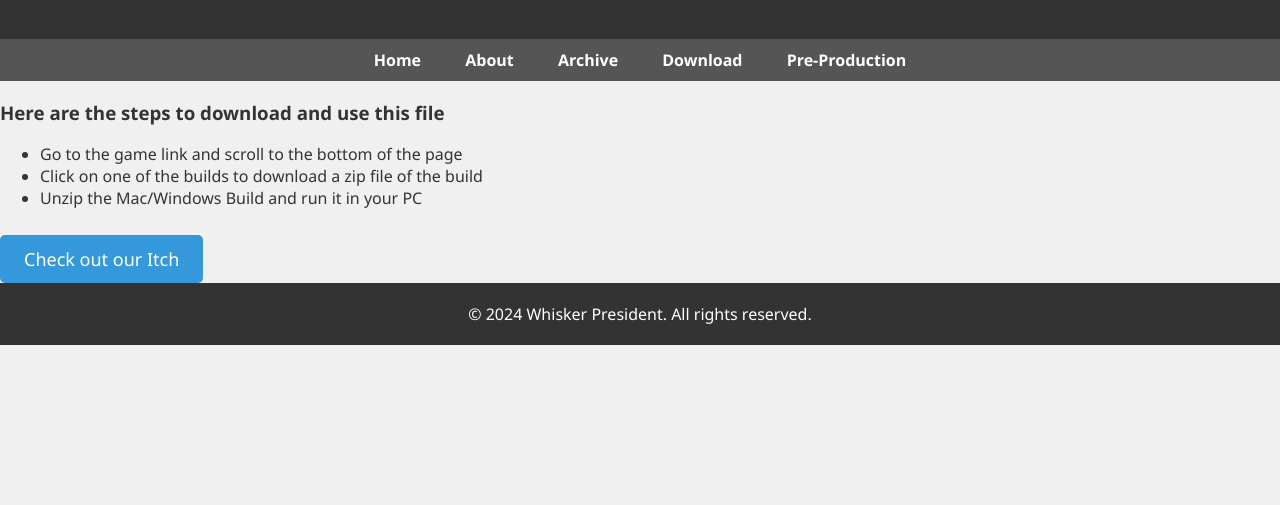
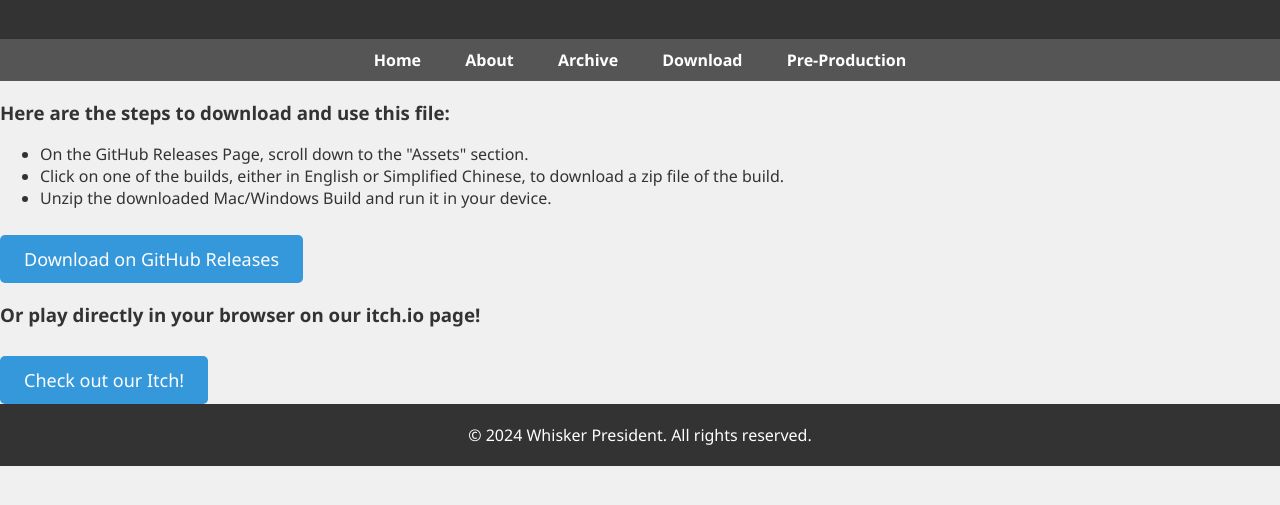
Before and after one commit to Oolongtea02/KittyGangBureau, a plain HTML site: page download.html in a window 1280 px wide. Shown: the part 87-592 px from the top of the page. Drawn offline with Linux system fonts and the light colour scheme.

Commit message:
updating to use github releases for download

```diff
--- a/download.html
+++ b/download.html
@@ -74,14 +74,19 @@
 </nav>
 
 <section>
-    <h3>Here are the steps to download and use this file</h3>
+    <h3>Here are the steps to download and use this file:</h3>
     <ul>
-    <li>Go to the game link and scroll to the bottom of the page</li>
-    <li>Click on one of the builds to download a zip file of the build</li>
-    <li>Unzip the Mac/Windows Build and run it in your PC</li>
+    <li>On the GitHub Releases Page, scroll down to the "Assets" section.</li>
+    <li>Click on one of the builds, either in English or Simplified Chinese, to download a zip file of the build.</li>
+    <li>Unzip the downloaded Mac/Windows Build and run it in your device.</li>
     </ul>
 </section>
-<a href="https://scrubers.itch.io/whisker-president-3c" class="download-button">Check out our Itch</a>
+<a href="https://github.com/aplaxco1/WhiskerPresident/releases/tag/v0.1.0-alpha" class="download-button">Download on GitHub Releases</a>
+
+<section>
+    <h3>Or play directly in your browser on our itch.io page!</h3>
+</section>
+<a href="https://scrubers.itch.io/whisker-president-3c" class="download-button">Check out our Itch!</a>
 
 <footer>
     &copy; 2024 Whisker President. All rights reserved.
```
Also changed, not shown: index.html (+1 -1 lines).
